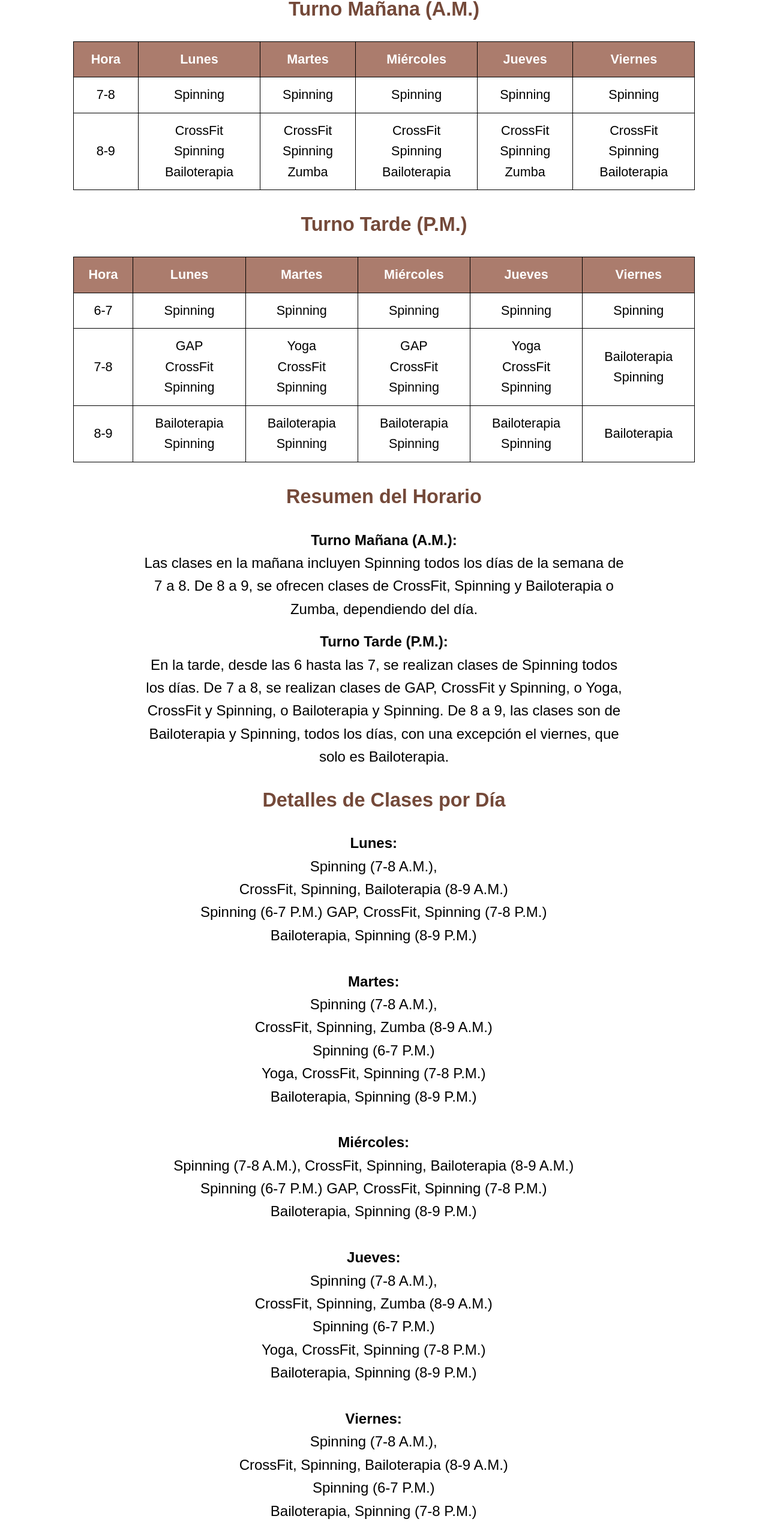
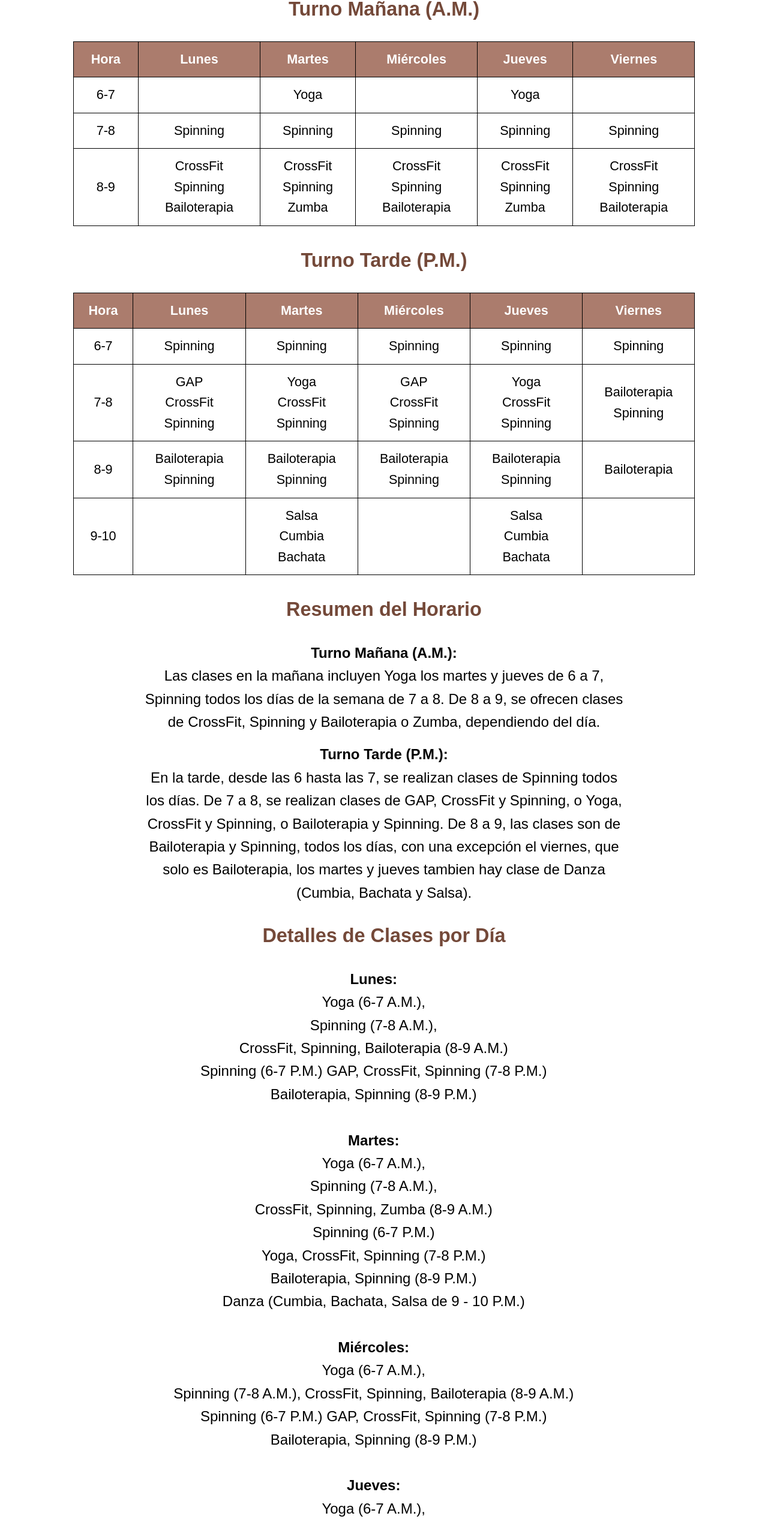
Before and after one commit to byQuesters/St-Johns-Gym, a Next.js app: page / in a window 1280 px wide. Shown: the part 4572-7115 px from the top of the page at 60% size. Built offline with nearby package versions, Linux system fonts and the light colour scheme.

Commit message:
feat: nuevos horarios y clases implementadas

```diff
--- a/src/app/page.jsx
+++ b/src/app/page.jsx
@@ -310,6 +310,14 @@ export default function Home() {
             </thead>
             <tbody>
               <tr>
+                <td>6-7</td>
+                <td></td>
+                <td>Yoga</td>
+                <td></td>
+                <td>Yoga</td>
+                <td></td>
+              </tr>
+              <tr>
                 <td>7-8</td>
                 <td>Spinning</td>
                 <td>Spinning</td>
@@ -367,22 +375,30 @@ export default function Home() {
                 <td>Bailoterapia <br /> Spinning</td>
                 <td>Bailoterapia</td>
               </tr>
+              <tr>
+                <td>9-10</td>
+                <td> <br /> </td>
+                <td>Salsa <br /> Cumbia <br /> Bachata</td>
+                <td> </td>
+                <td>Salsa <br /> Cumbia <br /> Bachata</td>
+                <td></td>
+              </tr>
             </tbody>
           </table>
         </div>
 
         <h2>Resumen del Horario</h2>
-        <p><strong>Turno Mañana (A.M.): <br /></strong> Las clases en la mañana incluyen Spinning todos los días de la semana de 7 a 8. De 8 a 9, se ofrecen clases de CrossFit, Spinning y Bailoterapia o Zumba, dependiendo del día.</p>
+        <p><strong>Turno Mañana (A.M.): <br /></strong> Las clases en la mañana incluyen Yoga los martes y jueves de 6 a 7, Spinning todos los días de la semana de 7 a 8. De 8 a 9, se ofrecen clases de CrossFit, Spinning y Bailoterapia o Zumba, dependiendo del día.</p>
 
-        <p><strong>Turno Tarde (P.M.): <br /></strong> En la tarde, desde las 6 hasta las 7, se realizan clases de Spinning todos los días. De 7 a 8, se realizan clases de GAP, CrossFit y Spinning, o Yoga, CrossFit y Spinning, o Bailoterapia y Spinning. De 8 a 9, las clases son de Bailoterapia y Spinning, todos los días, con una excepción el viernes, que solo es Bailoterapia.</p>
+        <p><strong>Turno Tarde (P.M.): <br /></strong> En la tarde, desde las 6 hasta las 7, se realizan clases de Spinning todos los días. De 7 a 8, se realizan clases de GAP, CrossFit y Spinning, o Yoga, CrossFit y Spinning, o Bailoterapia y Spinning. De 8 a 9, las clases son de Bailoterapia y Spinning, todos los días, con una excepción el viernes, que solo es Bailoterapia, los martes y jueves tambien hay clase de Danza (Cumbia, Bachata y Salsa).</p>
 
         <h2>Detalles de Clases por Día</h2>
         <ul>
-          <li><strong>Lunes: <br /></strong> Spinning (7-8 A.M.), <br />CrossFit, Spinning, Bailoterapia (8-9 A.M.) <br />Spinning (6-7 P.M.) GAP, CrossFit, Spinning (7-8 P.M.) <br />Bailoterapia, Spinning (8-9 P.M.)</li> <br />
-          <li><strong>Martes: <br /></strong> Spinning (7-8 A.M.), <br />CrossFit, Spinning, Zumba (8-9 A.M.) <br />Spinning (6-7 P.M.) <br />Yoga, CrossFit, Spinning (7-8 P.M.) <br />Bailoterapia, Spinning (8-9 P.M.)</li> <br />
-          <li><strong>Miércoles: <br /></strong> Spinning (7-8 A.M.), CrossFit, Spinning, Bailoterapia (8-9 A.M.) <br />Spinning (6-7 P.M.) GAP, CrossFit, Spinning (7-8 P.M.) <br />Bailoterapia, Spinning (8-9 P.M.)</li> <br />
-          <li><strong>Jueves: <br /></strong> Spinning (7-8 A.M.), <br />CrossFit, Spinning, Zumba (8-9 A.M.) <br />Spinning (6-7 P.M.) <br />Yoga, CrossFit, Spinning (7-8 P.M.) <br />Bailoterapia, Spinning (8-9 P.M.)</li> <br />
-          <li><strong>Viernes: <br /></strong> Spinning (7-8 A.M.), <br />CrossFit, Spinning, Bailoterapia (8-9 A.M.) <br />Spinning (6-7 P.M.) <br />Bailoterapia, Spinning (7-8 P.M.) <br />Bailoterapia, Spinning (8-9 P.M.)</li>
+          <li><strong>Lunes: <br /></strong> Yoga (6-7 A.M.), <br />Spinning (7-8 A.M.), <br />CrossFit, Spinning, Bailoterapia (8-9 A.M.) <br />Spinning (6-7 P.M.) GAP, CrossFit, Spinning (7-8 P.M.) <br />Bailoterapia, Spinning (8-9 P.M.)</li> <br />
+          <li><strong>Martes: <br /></strong> Yoga (6-7 A.M.), <br />Spinning (7-8 A.M.), <br />CrossFit, Spinning, Zumba (8-9 A.M.) <br />Spinning (6-7 P.M.) <br />Yoga, CrossFit, Spinning (7-8 P.M.) <br />Bailoterapia, Spinning (8-9 P.M.) <br /> Danza (Cumbia, Bachata, Salsa de 9 - 10 P.M.)</li> <br />
+          <li><strong>Miércoles: <br /></strong> Yoga (6-7 A.M.), <br />Spinning (7-8 A.M.), CrossFit, Spinning, Bailoterapia (8-9 A.M.) <br />Spinning (6-7 P.M.) GAP, CrossFit, Spinning (7-8 P.M.) <br />Bailoterapia, Spinning (8-9 P.M.)</li> <br />
+          <li><strong>Jueves: <br /></strong> Yoga (6-7 A.M.), <br />Spinning (7-8 A.M.), <br />CrossFit, Spinning, Zumba (8-9 A.M.) <br />Spinning (6-7 P.M.) <br />Yoga, CrossFit, Spinning (7-8 P.M.) <br />Bailoterapia, Spinning (8-9 P.M.) <br />Danza (Cumbia, Bachata, Salsa de 9 - 10 P.M.)</li> <br />
+          <li><strong>Viernes: <br /></strong> Yoga (6-7 A.M.), <br />Spinning (7-8 A.M.), <br />CrossFit, Spinning, Bailoterapia (8-9 A.M.) <br />Spinning (6-7 P.M.) <br />Bailoterapia, Spinning (7-8 P.M.) <br />Bailoterapia, Spinning (8-9 P.M.)</li>
         </ul>
 
       </div>
```
